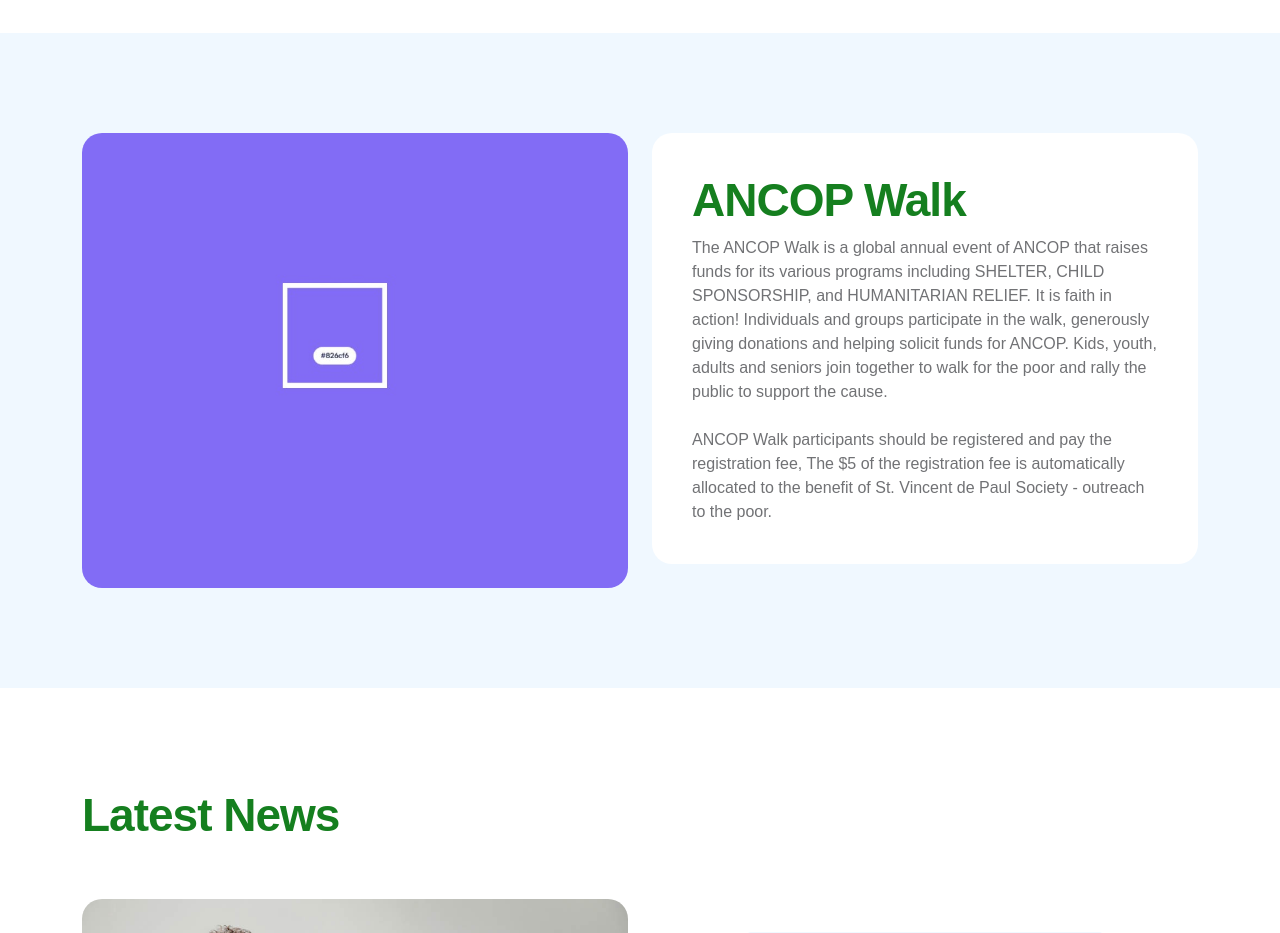
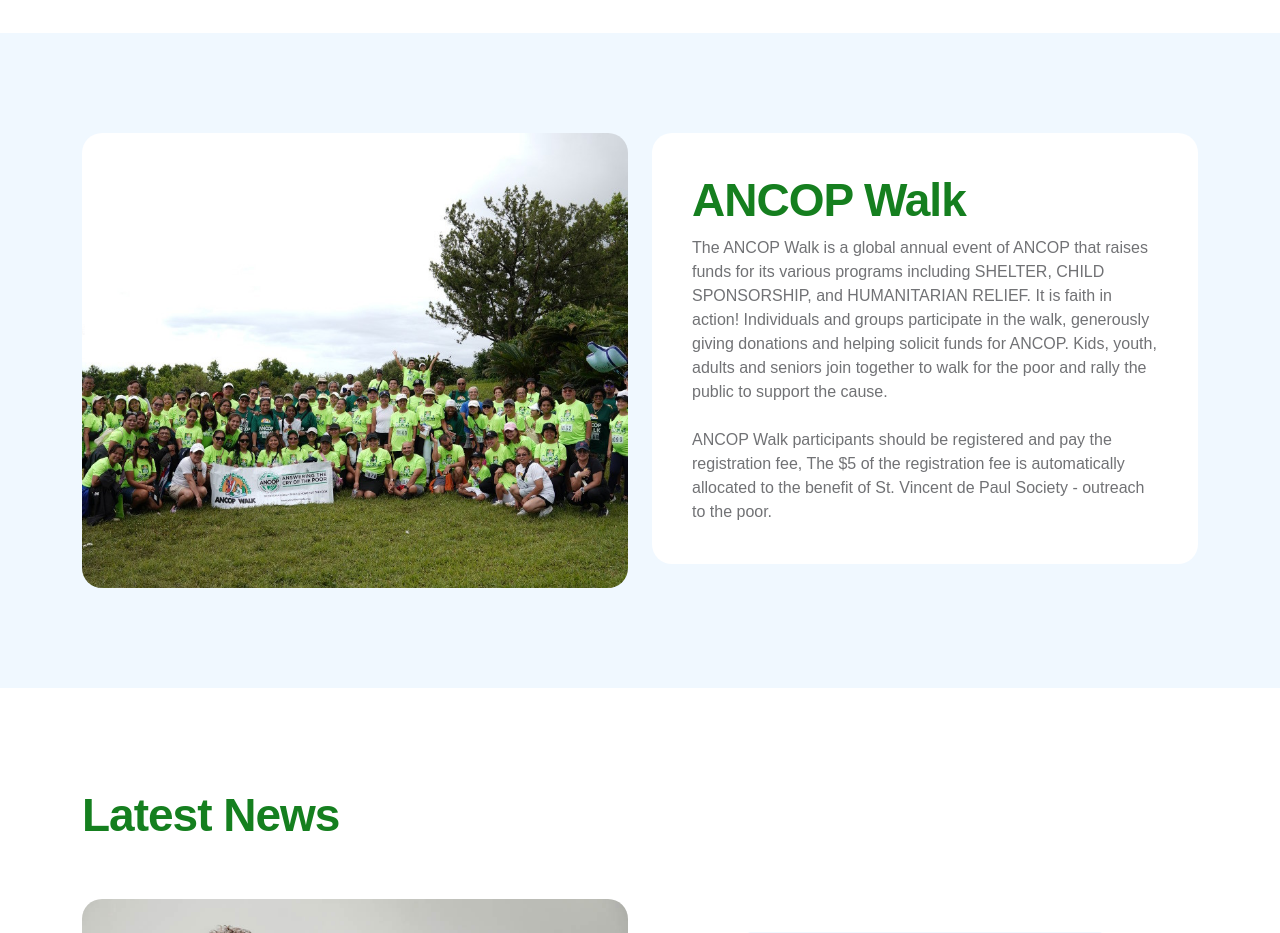
Before and after one commit to casewebd/casewebd.github.io, a plain HTML site: page index.html in a window 1280 px wide. Shown: the part 4100-5033 px from the top of the page. Drawn offline with Linux system fonts and the light colour scheme.

Commit message:
Update index.html

```diff
--- a/index.html
+++ b/index.html
@@ -467,8 +467,8 @@
     <div class="container-sm">
       <div class="row">
         <div class="col-lg-6 col-12 mb-5 mb-lg-0">
-          <img src="images/group-people-volunteering-foodbank-poor-people.jpg" class="custom-text-box-image img-fluid"
-            alt="group-people-volunteering-foodbank-poor-people">
+          <img src="images/ancop-walk.jpg" class="custom-text-box-image img-fluid"
+            alt="ancop-walk">
         </div>
         <div class="col-lg-6 col-12">
           <div class="custom-text-box">
```
